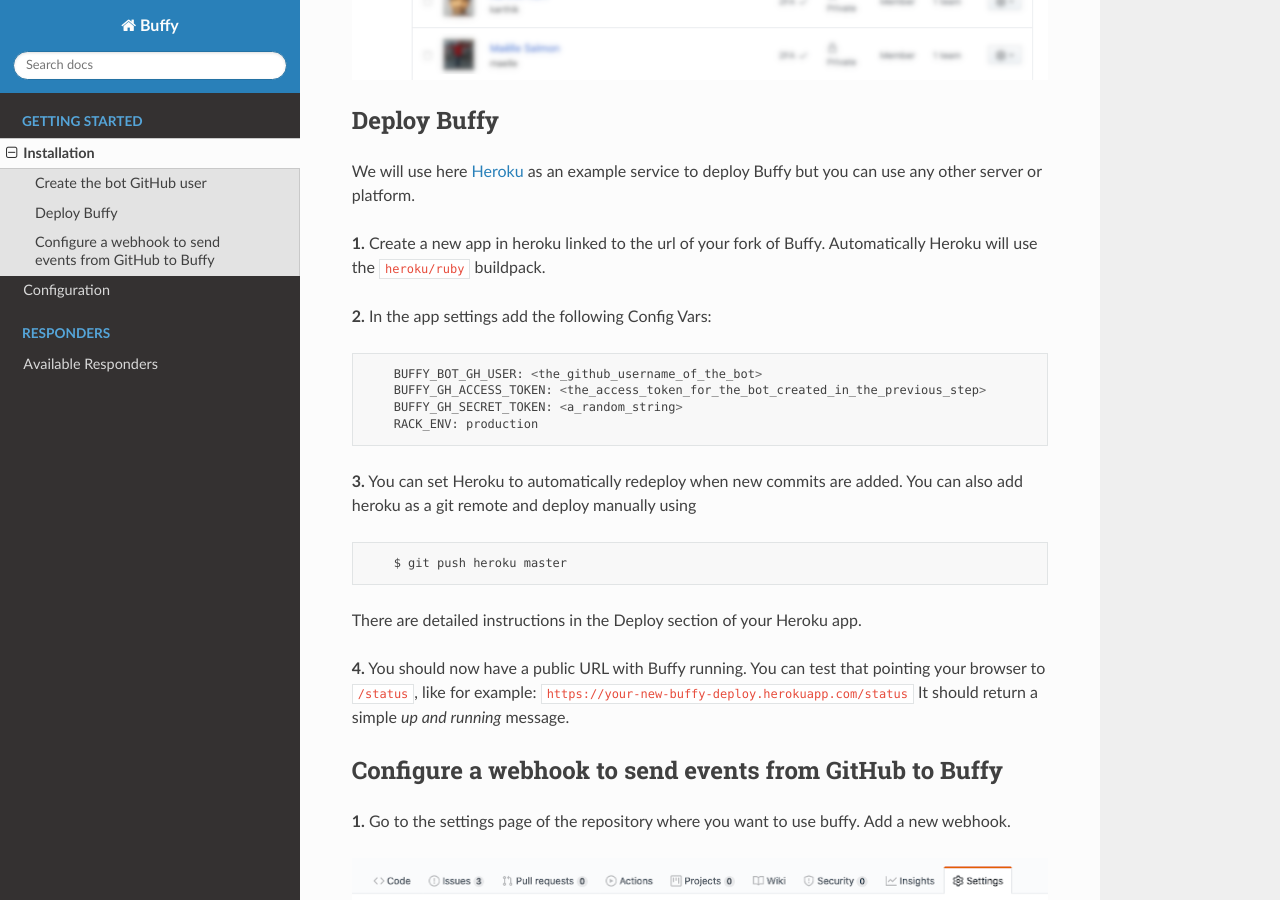
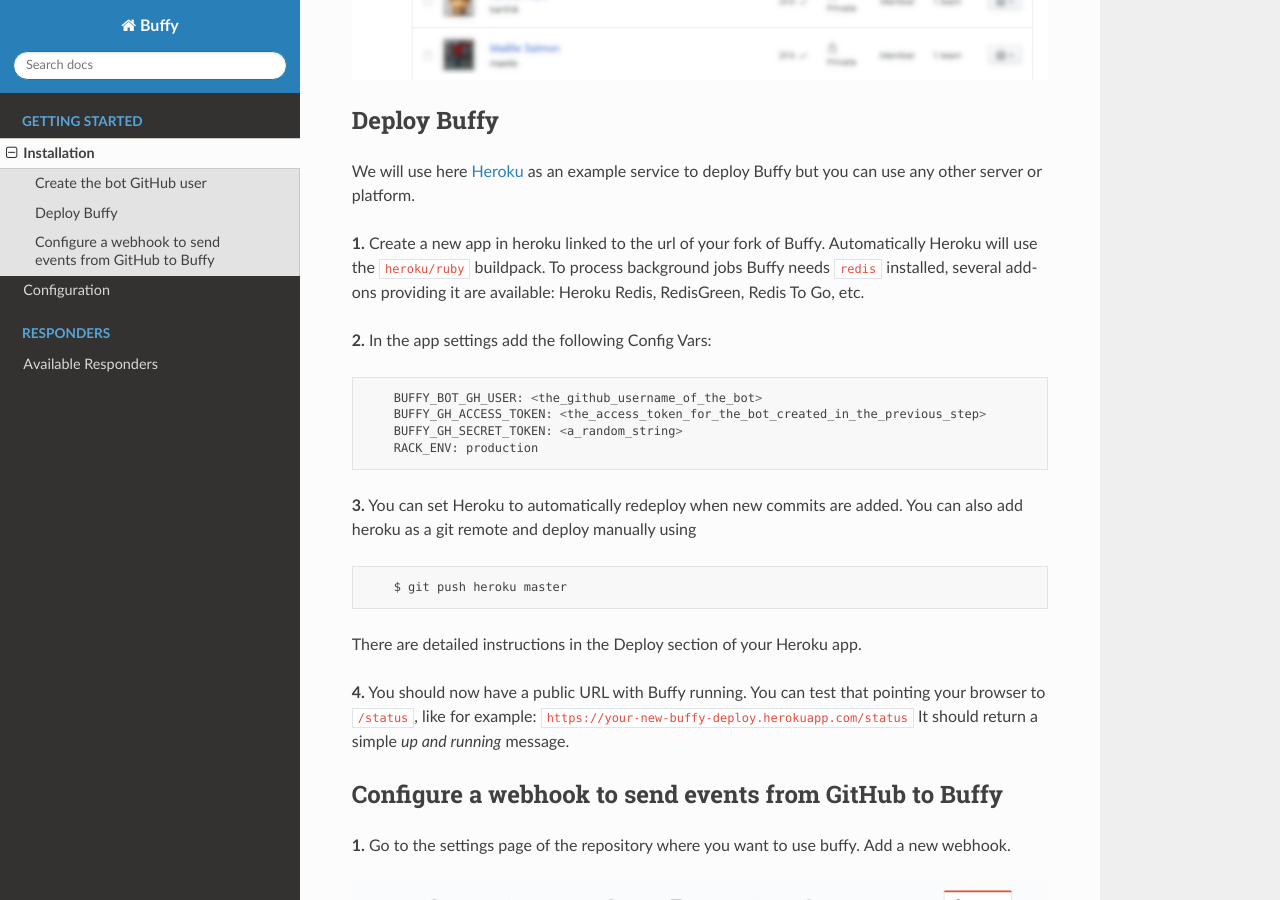
Before and after one commit to openjournals/buffy, a Sphinx documentation site: the page built from docs/installation.md, in a window 1280 px wide and 900 px high, scrolled down 2310 px. Built offline with Sphinx 7.4.7 and the Read the Docs theme 2.0.0, drawn with Linux system fonts in a browser that asks for light colours.

Commit message:
doc redis

```diff
--- a/docs/installation.md
+++ b/docs/installation.md
@@ -32,7 +32,7 @@
 
 We will use here [Heroku](https://www.heroku.com) as an example service to deploy Buffy but you can use any other server or platform.
 
-**1.** Create a new app in heroku linked to the url of your fork of Buffy. Automatically Heroku will use the `heroku/ruby` buildpack.
+**1.** Create a new app in heroku linked to the url of your fork of Buffy. Automatically Heroku will use the `heroku/ruby` buildpack. To process background jobs Buffy needs `redis` installed, several add-ons providing it are available: Heroku Redis, RedisGreen, Redis To Go, etc.
 
 **2.** In the app settings add the following Config Vars:
 
```
Also changed, not shown: docs/responders/external_service.md (+1 -1 lines).
